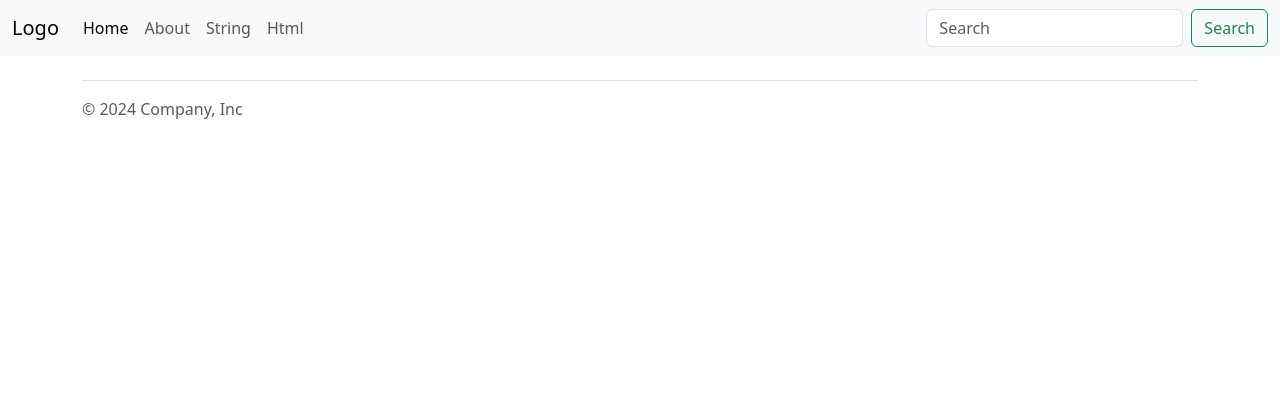
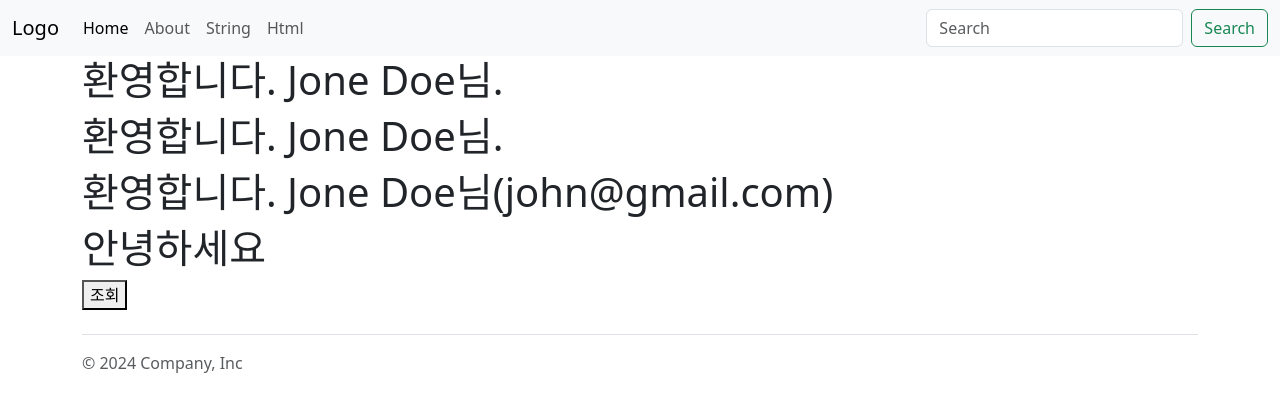
Before and after one commit to chocopieo/bootcamp, a Vue app in the folder vue/project/: page /advanced/plugin in a window 1280 px wide. Shown: the top 412 px of the page. Built offline with nearby package versions, Linux system fonts and the light colour scheme.

Commit message:
add plugin

```diff
--- /dev/null
+++ b/vue/project/src/i18n/en.js
@@ -0,0 +1,11 @@
+const i18nEN = {
+  hi: 'Hello',
+  search: 'Search',
+  save: 'Save',
+  welcome: 'Welcome, {name}',
+  welcome1: 'Welcome, ',
+  welcome2: '',
+  welcome3: 'Welcome, {name}({email})'
+}
+
+export default i18nEN
--- /dev/null
+++ b/vue/project/src/i18n/ko.js
@@ -0,0 +1,12 @@
+const i18nKO = {
+  hi: '안녕하세요',
+  search: '조회',
+  save: '저장',
+  welcome: '환영합니다. {name}님.',
+
+  welcome1: '환영합니다.',
+  welcome2: '님.',
+  welcome3: '환영합니다. {name}님({email})'
+}
+
+export default i18nKO
--- a/vue/project/src/main.js
+++ b/vue/project/src/main.js
@@ -3,16 +3,35 @@ import App from './App.vue'
 import router from './router'
 import store from './store'
 import mixin from './mixins'
+import i18nPlugin from './plugins/i18n'
+import en from './i18n/en'
+import ko from './i18n/ko'
 import PageTitle from './components/fragments/PageTitle.vue'
 
 import 'bootstrap/dist/css/bootstrap.min.css'
 import 'bootstrap/dist/js/bootstrap.min.js'
+
+const i18nStrings = { en, ko }
+// 아래와 같이 적용됨
+// {
+//   en: {
+//     hi: 'Hello',
+//     search: 'Search',
+//     save: 'Save'
+//   },
+//   ko: {
+//     hi: '안녕하세요',
+//     search: '조회',
+//     save: '저장'
+//   }
+// }
 
 const app = createApp(App)
 app.use(store)
 app.use(router)
 app.mixin(mixin)
 app.component('page-title', PageTitle)
+app.use(i18nPlugin, i18nStrings)
 
 app.directive('focus', {
   mounted(el, binding) {
--- /dev/null
+++ b/vue/project/src/plugins/i18n.js
@@ -0,0 +1,28 @@
+/* eslint-disable */
+
+export default {
+  install: (app, options) => {
+    app.config.globalProperties.$translate = (key, params = {}) => {
+      // en.hi => ['en', 'hi']
+      return key
+        .split('.')
+        .reduce((o, i) => {
+          if (o) return o[i]
+        }, options)
+        .replace(/{\w+}/g, (match) => params[match.slice(1, -1)])
+    }
+  }
+}
+
+// {
+//   en: {
+//     hi: 'Hello',
+//     search: 'Search',
+//     save: 'Save'
+//   },
+//   ko: {
+//     hi: '안녕하세요',
+//     search: '조회',
+//     save: '저장'
+//   }
+// }
--- a/vue/project/src/router/index.js
+++ b/vue/project/src/router/index.js
@@ -215,6 +215,14 @@ const routes = [
       import(
         /* webpackChunkName: "advanced", webpackPrefetch: true */ '../views/5_advanced/MixinView.vue'
       )
+  },
+  {
+    path: '/advanced/plugin',
+    name: 'PluginView',
+    component: () =>
+      import(
+        /* webpackChunkName: "advanced", webpackPrefetch: true */ '../views/5_advanced/PluginView.vue'
+      )
   }
 ]
 
--- /dev/null
+++ b/vue/project/src/views/5_advanced/PluginView.vue
@@ -0,0 +1,33 @@
+<template>
+  <div>
+    <h1>
+      {{ $translate(`${userInfo.lang}.welcome1`) }} {{ userInfo.name
+      }}{{ $translate(`${userInfo.lang}.welcome2`) }}
+    </h1>
+    <h1>{{ $translate(`${userInfo.lang}.welcome`, userInfo) }}</h1>
+    <h1>{{ $translate(`${userInfo.lang}.welcome3`, userInfo) }}</h1>
+    <h1>{{ $translate(`${userInfo.lang}.hi`) }}</h1>
+    <!-- <h1>{{ $translate('ko.hi') }}</h1>
+    <button>{{ $translate('ko.search') }}</button> -->
+    <button>{{ $translate(`${userInfo.lang}.search`) }}</button>
+  </div>
+</template>
+<script>
+export default {
+  components: {},
+  data() {
+    return {
+      userInfo: {
+        name: 'Jone Doe',
+        email: 'john@gmail.com',
+        lang: 'ko'
+      }
+    }
+  },
+  setup() {},
+  created() {},
+  mounted() {},
+  unmounted() {},
+  methods: {}
+}
+</script>
```
